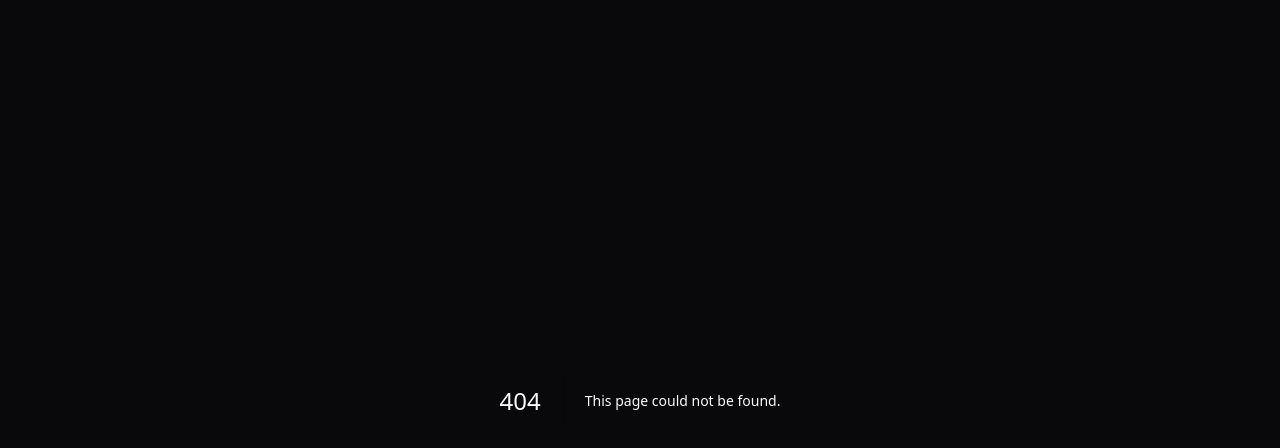
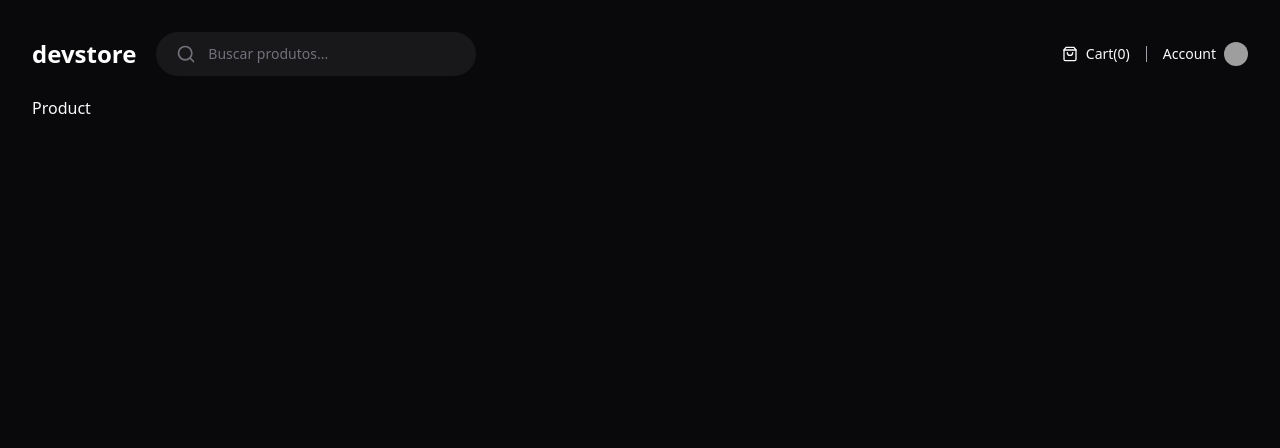
Before and after one commit to raco1/Ecommerce, a Next.js app: page /product/1 in a window 1280 px wide. Before the commit this address had no page. Shown: the top 448 px of the page. Built offline with nearby package versions, Linux system fonts and the light colour scheme; grey boxes are pictures that could not be loaded.

Commit message:
criação da pagina do produto (slug)

```diff
--- /dev/null
+++ b/src/app/(store)/product/[slug]/page.tsx
@@ -0,0 +1,3 @@
+export default function ProductPage() {
+  return <h1>Product</h1>
+}
```
